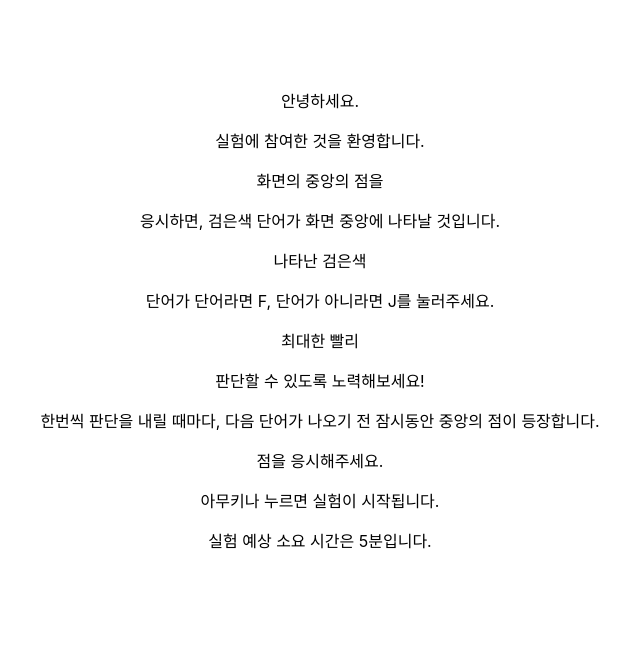
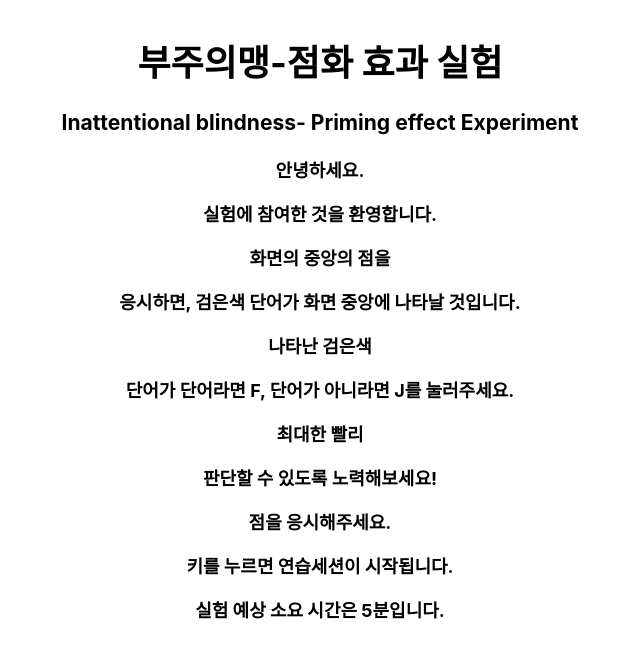
Before and after one commit to choijeehyuk/prime-check-experiment, a React (Create React App) app: page / in a window 1280 px wide. Shown: the top 658 px of the page, without its empty margins (320-960 px from the left). Built offline with nearby package versions, Linux system fonts and the light colour scheme.

Commit message:
수정사항 배포

```diff
--- a/src/App.css
+++ b/src/App.css
@@ -8,10 +8,16 @@
   align-items: center;
 }
 
+.init-container {
+  margin-top: 10px;
+  font-size: 18px;
+  font-weight: bold;
+}
+
 .grid-container {
   display: grid;
-  grid-template-columns: repeat(3, 150px);
-  grid-template-rows: repeat(3, 150px);
+  grid-template-columns: repeat(3, 200px);
+  grid-template-rows: repeat(3, 200px);
   gap: 10px;
 }
 
@@ -34,12 +40,12 @@
 
 .Mask,
 .Target {
-  font-size: 2em;
+  font-size: 1.75em;
   margin: 20px;
 }
 
 .Prime {
-  font-size: 2em;
+  font-size: 1.75em;
   color: red;
 }
 
--- a/src/App.js
+++ b/src/App.js
@@ -6,14 +6,10 @@ const directions = ["East", "West", "South", "North"];
 
 const getRandomElement = (arr) => arr[Math.floor(Math.random() * arr.length)];
 
-const TOTAL_COUNT = 10;
+const TOTAL_COUNT = 2;
+const PRACTICE_COUNT = 1;
 
-// type
-const data = [
-  { Name: "John Doe", Age: 28, Country: "USA" },
-  { Name: "Anna Smith", Age: 24, Country: "UK" },
-  { Name: "Peter Johnson", Age: 32, Country: "Canada" },
-];
+const State = { Init: "INIT", Practice: "PRACTICE", Ing: "ING", End: "END" };
 
 function App() {
   const [total, setTotal] = useState(1);
@@ -23,20 +19,17 @@ function App() {
 
   const [primePosition, setPrimePosition] = useState("");
   const [startTime, setStartTime] = useState(0);
-  const [responseTime, setResponseTime] = useState(null);
 
   const [processing, setProcessing] = useState(false);
+
+  const [status, setStatus] = useState(State.Init);
 
   const resetExperiment = useCallback(() => {
     setDirection(getRandomElement(directions));
     setPair(getRandomElement(pairs));
     setPrimePosition(getRandomElement(directions));
     setStep(1);
-    setResponseTime(null);
   }, []);
-
-  const [hasStarted, setHasStarted] = useState(false);
-  const [finalEnd, setFinalEnd] = useState(false);
 
   const [result, setResult] = useState([]);
 
@@ -63,7 +56,7 @@ function App() {
   };
 
   useEffect(() => {
-    if (!hasStarted) return;
+    if (status !== State.Ing) return;
     if (step === -1) {
       setTimeout(() => setStep(0), 1000);
     } else if (step === 0) {
@@ -76,15 +69,22 @@ function App() {
       setTimeout(() => setStep(4), 100);
     } else if (step === 4) {
       setStartTime(Date.now());
+      setTimeout(() => {
+        const responseTime = Date.now() - startTime;
+        console.log(responseTime);
+
+        if (responseTime > 2000) {
+          setStatus(State.End);
+        }
+      }, 2000);
     }
-  }, [hasStarted, step, resetExperiment]);
+  }, [status, step, resetExperiment, startTime]);
 
   const handleResponse = (isF) => {
     if (processing) return;
     setProcessing(true);
 
     const responseTime = Date.now() - startTime;
-    setResponseTime(responseTime);
 
     const data = {
       isF,
@@ -97,9 +97,19 @@ function App() {
     setResult(state);
 
     setTotal((prev) => prev + 1);
+
+    if (total === PRACTICE_COUNT) {
+      setProcessing(false);
+      setStep(-1);
+      setStatus(State.Practice);
+      return;
+    }
+
     if (total === TOTAL_COUNT) {
-      setFinalEnd(true);
+      setStatus(State.End);
+      return;
     }
+
     setTimeout(() => {
       setProcessing(false);
       setStep(0);
@@ -107,26 +117,45 @@ function App() {
   };
 
   useEffect(() => {
-    window.addEventListener("keydown", () => {
-      if (!hasStarted) {
-        setHasStarted(true);
+    const handleKeyDown = () => {
+      if (status === State.Init || status === State.Practice) {
+        setStatus(State.Ing);
       }
-    });
-  }, []);
+    };
+
+    window.addEventListener("keydown", handleKeyDown);
+
+    return () => {
+      window.removeEventListener("keydown", handleKeyDown);
+    };
+  }, [status]);
 
   return (
     <>
       <div className="App">
-        {finalEnd && (
-          <div>
-            <p>수고하셨습니다.</p>
-            <p>복사한 결과를 카톡으로 전송해주세요!</p>
-            <button onClick={handleCopy}>결과 복사하기</button>
+        {status === State.Practice && (
+          <div className="init-container">
+            <p>연습세션이 종료되었습니다.</p>
+            <p>키를 누르면 본세션이 시작됩니다.</p>
+            <p>실험 예상 소요 시간은 5분입니다.</p>
           </div>
         )}
 
-        {!hasStarted && !finalEnd && (
+        {status === State.End && (
           <div className="init-container">
+            <p>실험에 참여해주셔서 감사합니다.</p>
+            <p>[결과 복사하기] 버튼을 누른 후 실험 결과를</p>
+            <p> 실험 참여 요청자에게 [붙여넣기]하여 전송해주세요.</p>
+            <button onClick={handleCopy}>결과 복사하기</button>
+            <p>Supervised by 전종섭 교수</p>
+            <p>Conceptualized by 이정윤</p>
+          </div>
+        )}
+
+        {status === State.Init && (
+          <div className="init-container">
+            <h1>부주의맹-점화 효과 실험</h1>
+            <h3>Inattentional blindness- Priming effect Experiment</h3>
             <p>안녕하세요.</p>
             <p>실험에 참여한 것을 환영합니다.</p>
             <p>화면의 중앙의 점을</p>
@@ -135,24 +164,19 @@ function App() {
             <p>단어가 단어라면 F, 단어가 아니라면 J를 눌러주세요.</p>
             <p>최대한 빨리</p>
             <p>판단할 수 있도록 노력해보세요!</p>
-            <p>
-              한번씩 판단을 내릴 때마다, 다음 단어가 나오기 전 잠시동안 중앙의
-              점이 등장합니다.
-            </p>
             <p>점을 응시해주세요.</p>
-            <p>아무키나 누르면 실험이 시작됩니다.</p>
+            <p>키를 누르면 연습세션이 시작됩니다.</p>
             <p>실험 예상 소요 시간은 5분입니다.</p>
           </div>
         )}
 
-        {hasStarted && !finalEnd && (
+        {status === State.Ing && (
           <div className="grid-container">
             {Array.from({ length: 9 }).map((_, index) => (
               <div key={index} className="grid-item">
                 {step === 2 && match(primePosition, index) && (
                   <Prime word={pair.prime} position={primePosition} />
                 )}
-
                 {index === 4 && (
                   <>
                     {step === -1 && <div className="dot">•</div>}
@@ -170,13 +194,6 @@ function App() {
           </div>
         )}
       </div>
-
-      {/* {responseTime !== null && (
-        <div className="Nav">
-          <p>Response Time: {responseTime}ms</p>
-          <p>Type: {pair.type}</p>
-        </div>
-      )} */}
     </>
   );
 }
@@ -234,29 +251,6 @@ const match = (position, index) => {
   );
 };
 
-const Table = ({ data }) => {
-  return (
-    <table>
-      <thead>
-        <tr>
-          {Object.keys(data[0]).map((key) => (
-            <th key={key}>{key}</th>
-          ))}
-        </tr>
-      </thead>
-      <tbody>
-        {data.map((row, index) => (
-          <tr key={index}>
-            {Object.values(row).map((value, idx) => (
-              <td key={idx}>{value}</td>
-            ))}
-          </tr>
-        ))}
-      </tbody>
-    </table>
-  );
-};
-
 const getType = (type, isSameDir) => {
   let ret = "";
   ret += isSameDir ? "S" : "O";
```
